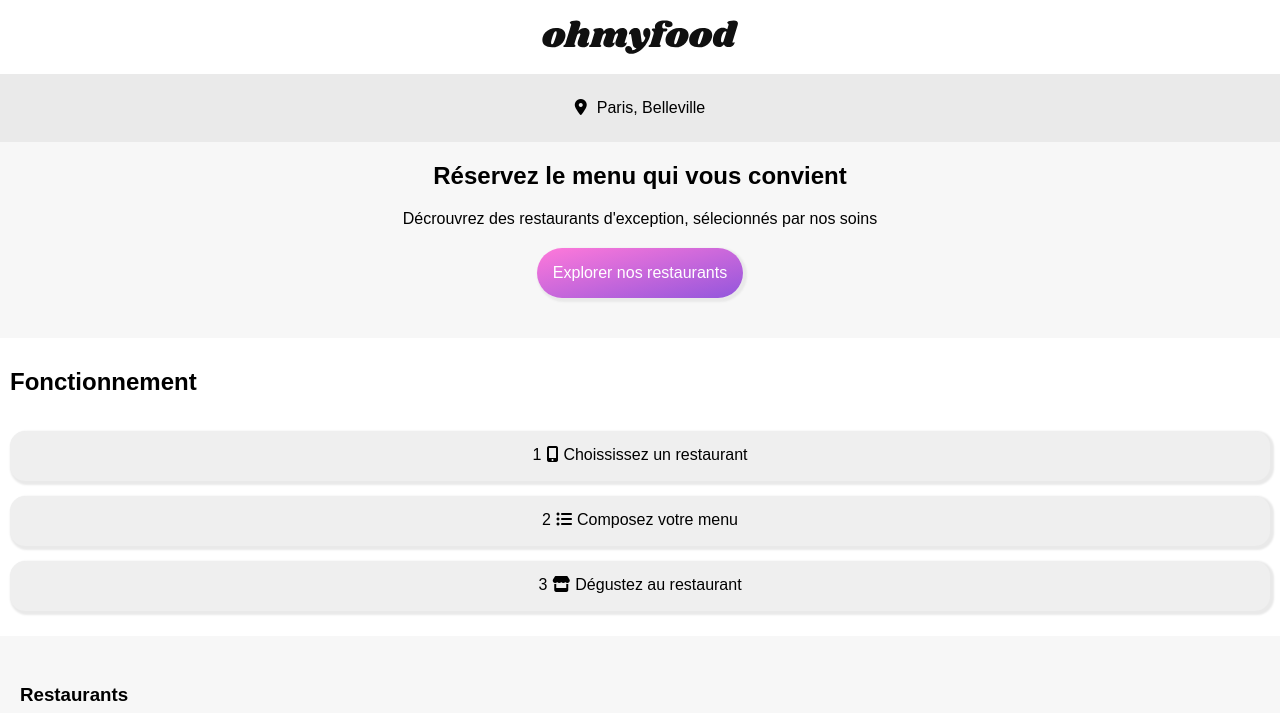
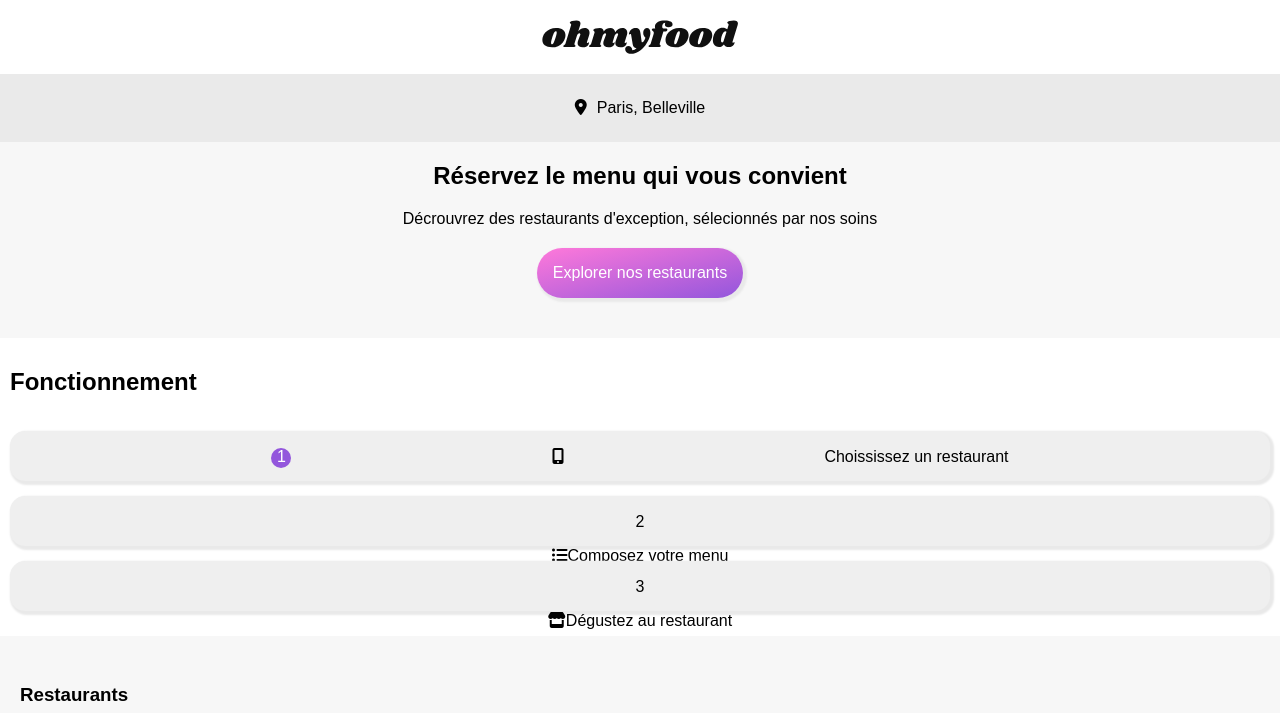
Before and after one commit to Grojeje/OC_Project_3, a website: page index.html in a window 1280 px wide. Shown: the top 713 px of the page. Drawn offline with Linux system fonts and the light colour scheme.

Commit message:
modified:   css/style.css modified:   css/style.css.map 	modified:   index.html 	modified:   sass/_variable.scss 	modified:   sass/page/_home.scss

```diff
--- a/index.html
+++ b/index.html
@@ -30,9 +30,9 @@
       <div class="explain_block">
         <h2>Fonctionnement</h2>
         <div>
-          <div class="explain_btn_block"><button class="explain_btn" type="button" onclick="window.location.href = ' '"><span>1<i class="fa-solid fa-mobile-screen-button"></i>Choississez un restaurant</span></button></div>
-          <div class="explain_btn_block"><button class="explain_btn" type="button" onclick="window.location.href = ' '"><span>2<i class="fa-solid fa-list-ul"></i>Composez votre menu</span></button></div>
-          <div class="explain_btn_block"><button class="explain_btn" type="button" onclick="window.location.href = ' '"><span>3<i class="fa-solid fa-store"></i>Dégustez au restaurant</span></button></div>
+          <div class="explain_btn_block"><button class="explain_btn" type="button" onclick="window.location.href = ' '"><div><p>1</p><i class="fa-solid fa-mobile-screen-button"></i>Choississez un restaurant</div></button></div>
+          <div class="explain_btn_block"><button class="explain_btn" type="button" onclick="window.location.href = ' '"><span><p>2</p><i class="fa-solid fa-list-ul"></i>Composez votre menu</span></button></div>
+          <div class="explain_btn_block"><button class="explain_btn" type="button" onclick="window.location.href = ' '"><span><p>3</p><i class="fa-solid fa-store"></i>Dégustez au restaurant</span></button></div>
         </div>
       </div>
       <div class="main_block">
--- a/sass/_variable.scss
+++ b/sass/_variable.scss
@@ -28,8 +28,17 @@ $fontFamilyPrimary : Roboto;
     border: none;
     box-shadow: 2px 2px 2px 2px #e9e9e9;
     width: 100%;
-    span {
-        padding-block: 14px;
+    div {
+        display: flex;
+        align-items: baseline;
+        justify-content: flex-start;
+        p {
+            height: 20px;
+            width: 20px;
+            border-radius: 50%;
+            color: white;
+            background-color: $colorPrimary;
+        }
         i {
             margin-inline: 5px;
         }
--- a/sass/page/_home.scss
+++ b/sass/page/_home.scss
@@ -5,9 +5,9 @@
     display: flex;
     flex-wrap: wrap;
     div {
-        display: block;
         flex-wrap: wrap;
         width: 100%;
+        justify-content: space-evenly;
         .explain_btn_block {
             display: flex;
             flex-wrap: wrap;
@@ -17,6 +17,7 @@
                 display: flex;
                 flex-wrap: wrap;
                 justify-content: center;
+                width: 100%;
             }
         }
     }
```
Also changed, not shown: css/style.css, 1 other file.
